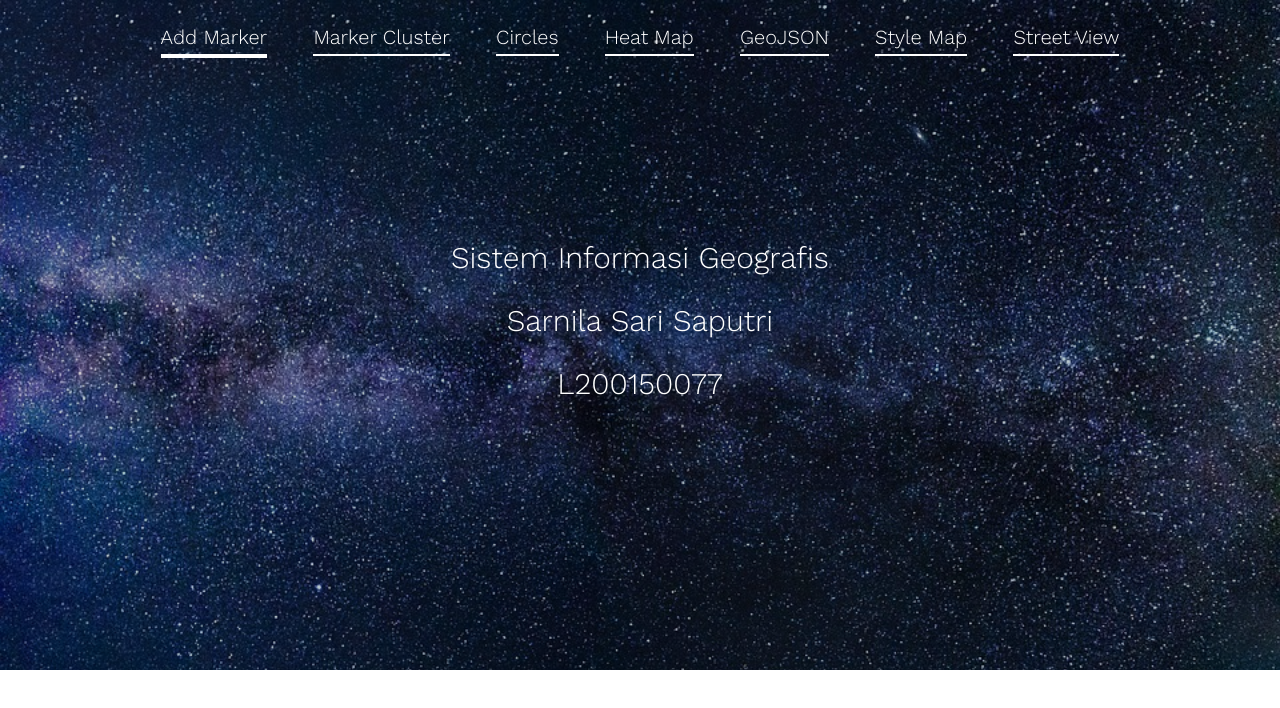
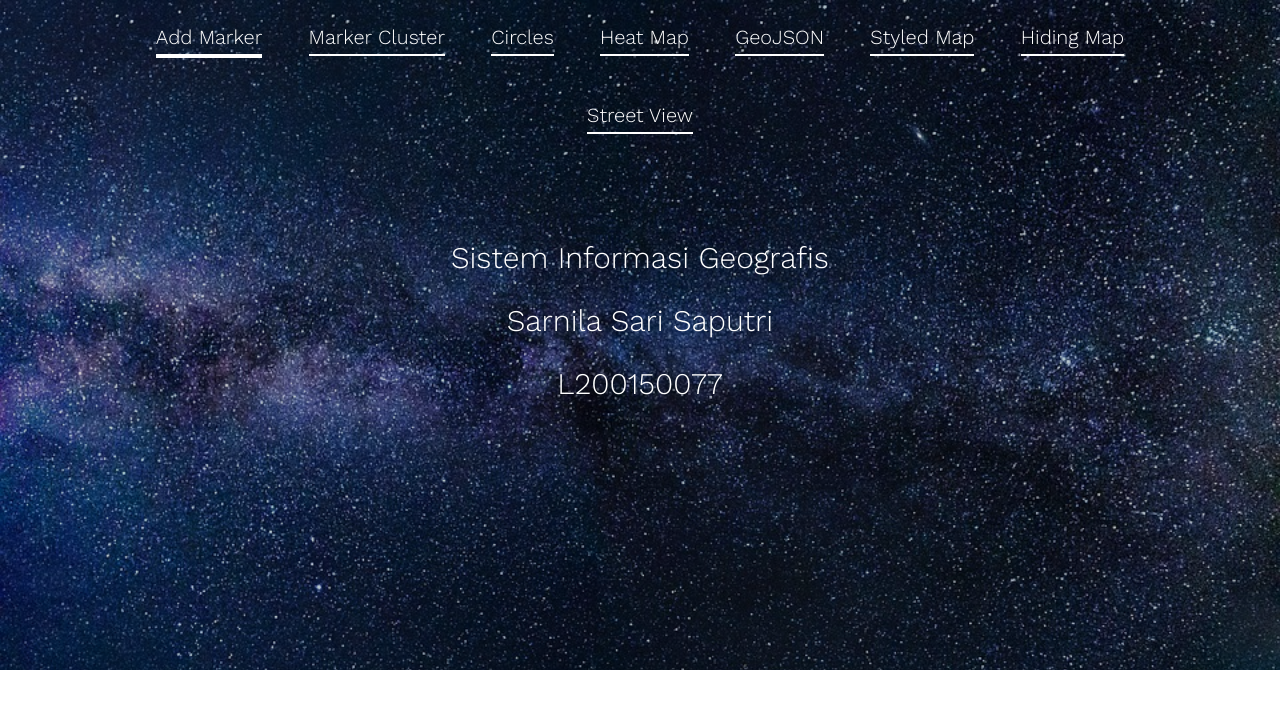
Before and after one commit to L200150075/L200150077.github.io, a plain HTML site: page index.html in a window 1280 px wide. Drawn offline with nearby package versions, Linux system fonts and the light colour scheme.

Commit message:
Update index.html

```diff
--- a/index.html
+++ b/index.html
@@ -72,7 +72,8 @@
 						<li class="fh5co-active"><a href="circles.html"><span>Circles</span></a></li>
 						<li class="fh5co-active"><a href="heatMap.html"><span>Heat Map</span></a></li>
 						<li class="fh5co-active"><a href="DIYgeojson.html"><span>GeoJSON</span></a></li>
-						<li class="fh5co-active"><a href="tugas5.html"><span>Style Map</span></a></li>
+						<li class="fh5co-active"><a href="tugas5.html"><span>Styled Map</span></a></li>
+						<li class="fh5co-active"><a href="HidingMap"><span>Hiding Map</span></a></li>
 						<li class="fh5co-active"><a href="StreetView.html"><span>Street View</span></a></li>
 					</ul>
 				</nav>
```
